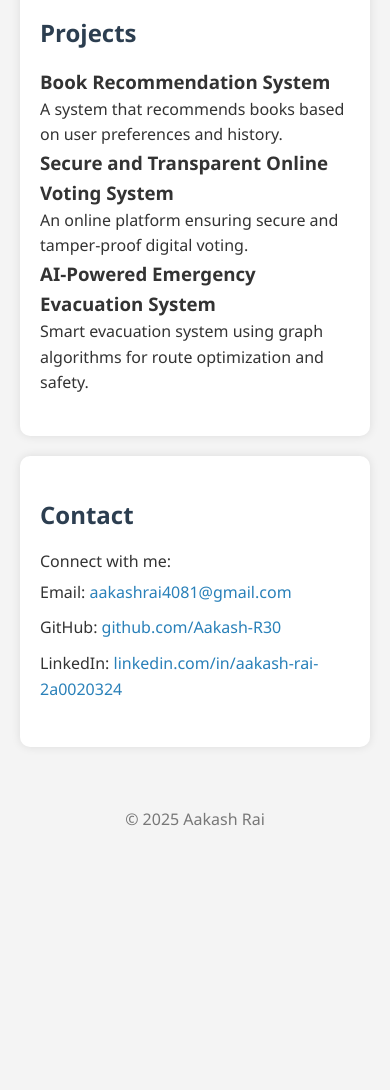
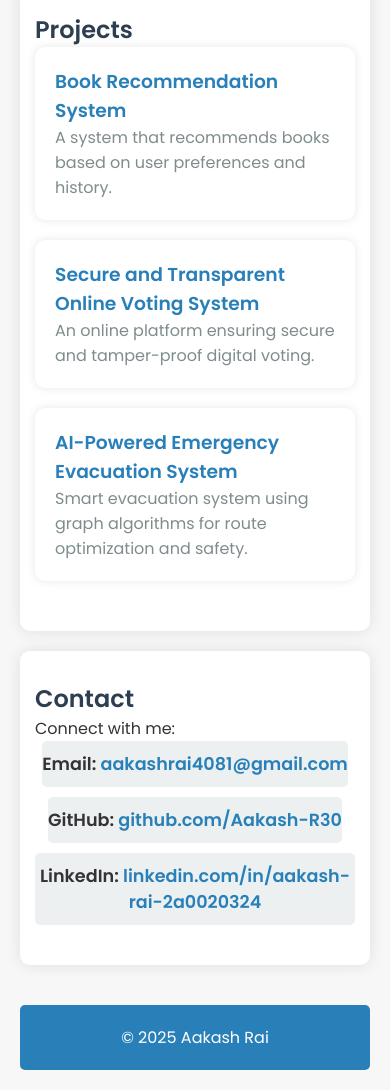
Before and after one commit to Aakash-R30/E-Portfolio, a plain HTML site: page index.html in a window 390 px wide. Shown: the part 866-1956 px from the top of the page. Before the commit the page ends 1739 px from the top, so only its background shows below. Drawn offline with Linux system fonts and the light colour scheme.

Commit message:
Update style.css

```diff
--- a/style.css
+++ b/style.css
@@ -1,3 +1,4 @@
+/* Global Styles */
 * {
   margin: 0;
   padding: 0;
@@ -5,50 +6,18 @@
 }
 
 body {
-  font-family: 'Segoe UI', sans-serif;
-  line-height: 1.6;
-  background: #f4f4f4;
+  font-family: 'Poppins', sans-serif;
+  background: #f7f7f7;
   color: #333;
   padding: 20px;
 }
 
-header {
-  text-align: center;
-  padding: 50px 0;
-  background: #2c3e50;
-  color: white;
-}
-
-.tagline {
-  font-style: italic;
-  margin-top: 10px;
-  color: #ecf0f1;
-}
-
-section {
-  padding: 40px 20px;
-  margin: 20px auto;
-  max-width: 800px;
-  background: white;
-  border-radius: 10px;
-  box-shadow: 0 0 10px rgba(0,0,0,0.1);
-}
-
-h2 {
+h1, h2, h3 {
   color: #2c3e50;
-  margin-bottom: 15px;
 }
 
 ul {
   list-style-type: none;
-}
-
-ul li {
-  padding: 5px 0;
-}
-
-.project {
-  margin-bottom: 20px;
 }
 
 a {
@@ -56,9 +25,122 @@ a {
   text-decoration: none;
 }
 
+a:hover {
+  color: #e74c3c;
+  text-decoration: underline;
+}
+
+/* Header Section */
+header {
+  text-align: center;
+  background: linear-gradient(to right, #2980b9, #8e44ad);
+  color: white;
+  padding: 50px 0;
+}
+
+header h1 {
+  font-size: 3rem;
+}
+
+header .tagline {
+  font-size: 1.2rem;
+  font-style: italic;
+  margin-top: 10px;
+  color: #ecf0f1;
+}
+
+/* Section Styles */
+.section {
+  padding: 40px 20px;
+  margin: 20px auto;
+  max-width: 800px;
+  background: white;
+  border-radius: 10px;
+  box-shadow: 0 0 15px rgba(0, 0, 0, 0.1);
+  transition: all 0.3s ease-in-out;
+}
+
+.section:hover {
+  transform: translateY(-5px);
+  box-shadow: 0 0 20px rgba(0, 0, 0, 0.15);
+}
+
+/* Skills Section */
+ul li {
+  padding: 5px 0;
+  font-size: 1.1rem;
+  background-color: #ecf0f1;
+  margin-bottom: 10px;
+  border-radius: 5px;
+  text-align: center;
+  font-weight: 600;
+}
+
+ul li:hover {
+  background-color: #2980b9;
+  color: white;
+}
+
+/* Project Cards */
+.project-card {
+  background: #fff;
+  padding: 20px;
+  margin-bottom: 20px;
+  border-radius: 10px;
+  box-shadow: 0 0 10px rgba(0, 0, 0, 0.1);
+  transition: all 0.3s ease-in-out;
+}
+
+.project-card:hover {
+  transform: translateY(-5px);
+  box-shadow: 0 0 15px rgba(0, 0, 0, 0.2);
+}
+
+.project-card h3 {
+  color: #2980b9;
+}
+
+.project-card p {
+  color: #7f8c8d;
+}
+
+/* Contact Section */
+section#contact ul {
+  display: flex;
+  flex-direction: column;
+  align-items: center;
+}
+
+section#contact ul li {
+  padding: 10px 0;
+  font-size: 1.1rem;
+}
+
 footer {
   text-align: center;
-  margin-top: 40px;
   padding: 20px;
   color: #777;
+  background-color: #2980b9;
+  color: white;
+  margin-top: 40px;
+  border-radius: 5px;
 }
+
+footer p {
+  font-size: 1rem;
+}
+
+/* Responsive Styles */
+@media (max-width: 768px) {
+  header h1 {
+    font-size: 2.5rem;
+  }
+
+  .section {
+    padding: 30px 15px;
+  }
+
+  ul li {
+    font-size: 1rem;
+  }
+}
```
